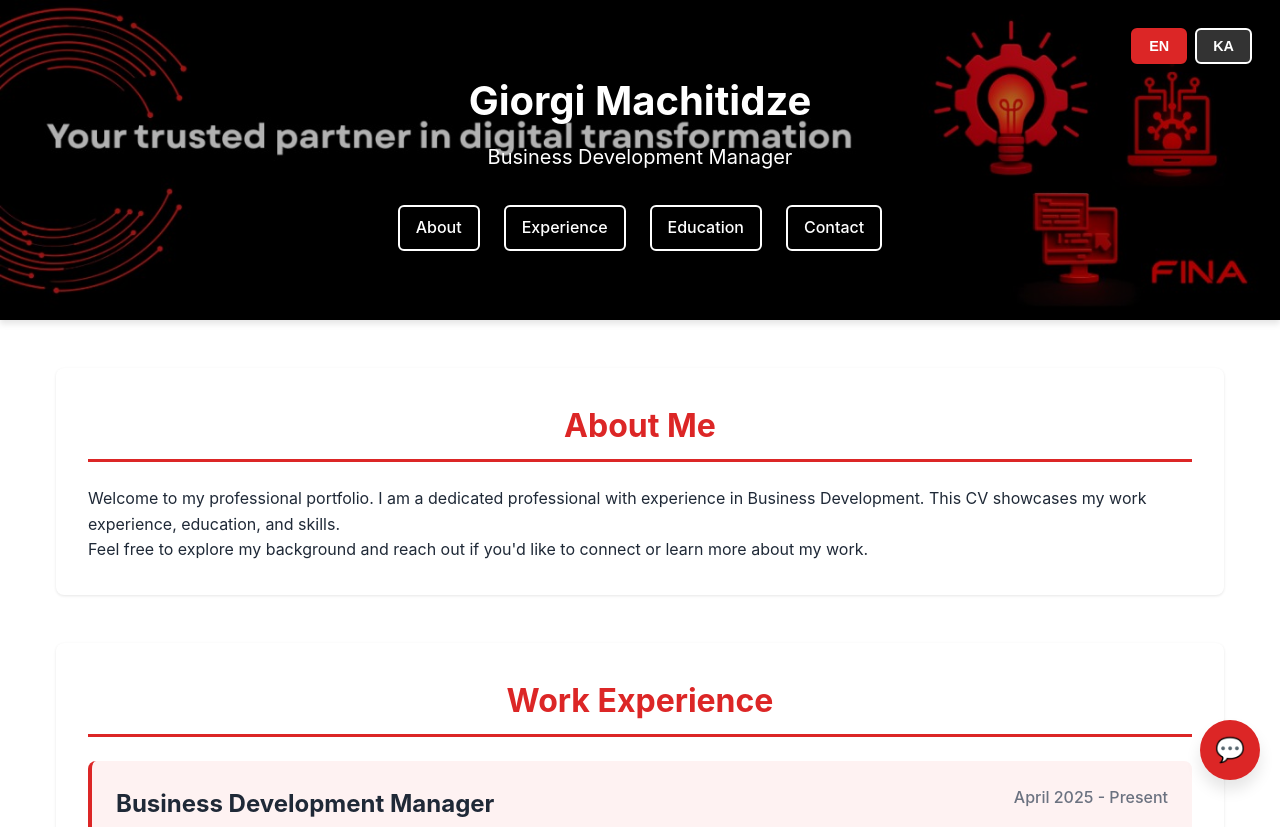
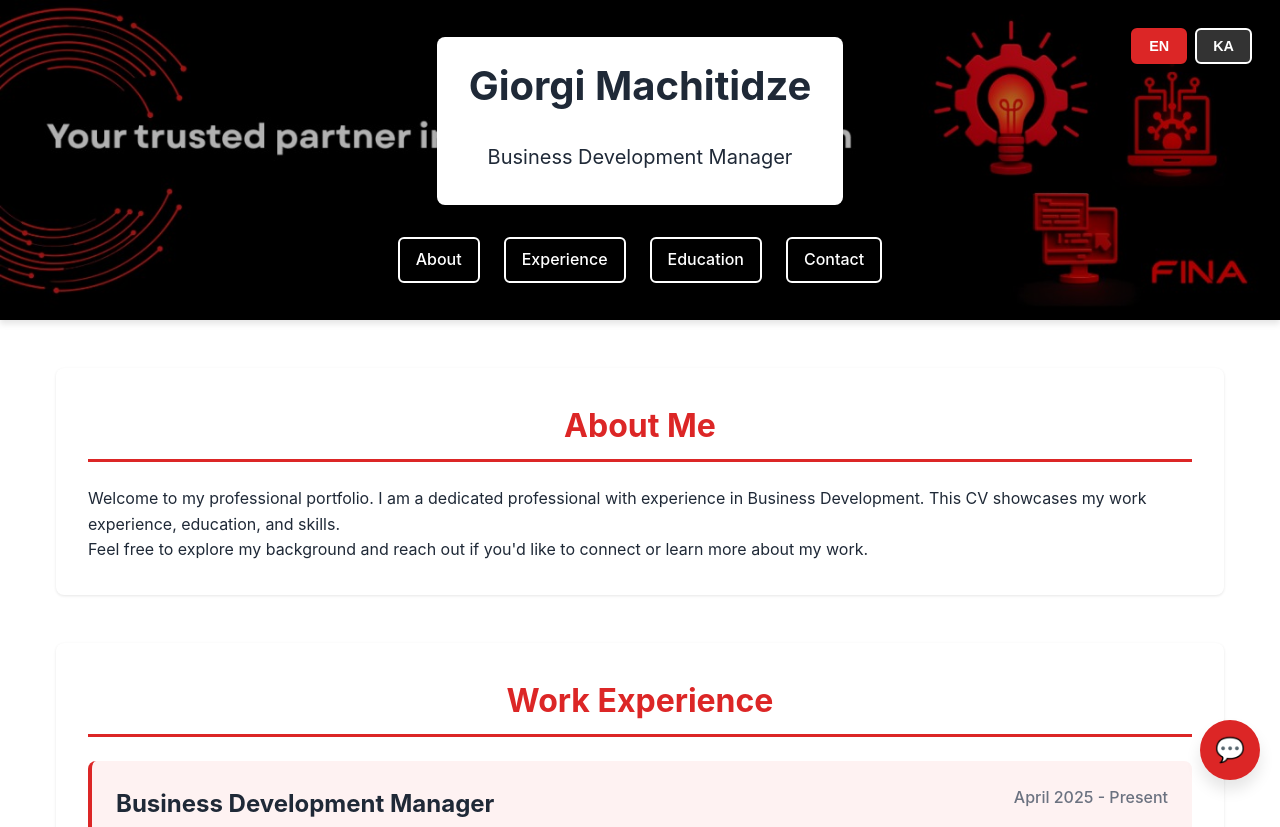
Before and after one commit to GMACHITID/CV_MDTRM, a plain HTML site: page index.html in a window 1280 px wide. Shown: the top 827 px of the page. Drawn offline with Linux system fonts and the light colour scheme.

Commit message:
more stylistic changes

```diff
--- a/script.js
+++ b/script.js
@@ -60,7 +60,7 @@ const translations = {
     ka: {
         // Georgian translations - Replace placeholders with actual Georgian text
         name: "გიორგი მაჩიტიძე",
-        title: "ბიზნეს განვითარების მენეჯერი",
+        title: "ბიზნეს დეველოპმენტ მენეჯერი",
         "nav.about": "ჩემ შესახებ",
         "nav.experience": "გამოცდილება",
         "nav.education": "განათლება",
--- a/styles.css
+++ b/styles.css
@@ -112,18 +112,28 @@ header > * {
     margin: 0 auto;
     text-align: center;
     margin-bottom: 2rem;
+    background: white;
+    padding: 2rem;
+    border-radius: 0.5rem;
+    box-shadow: 0 4px 6px rgba(0, 0, 0, 0.1);
+    position: relative;
+    z-index: 2;
 }
 
 header h1 {
     font-size: 2.5rem;
     margin-bottom: 0.5rem;
     animation: fadeInDown 0.8s ease-out;
+    color: var(--text-color);
+    transform: translateY(-15px);
 }
 
 header .title {
     font-size: 1.25rem;
     opacity: 0.9;
     animation: fadeInUp 0.8s ease-out 0.2s both;
+    color: var(--text-color);
+    transform: translateY(-15px);
 }
 
 /* Navigation Styles */
```
